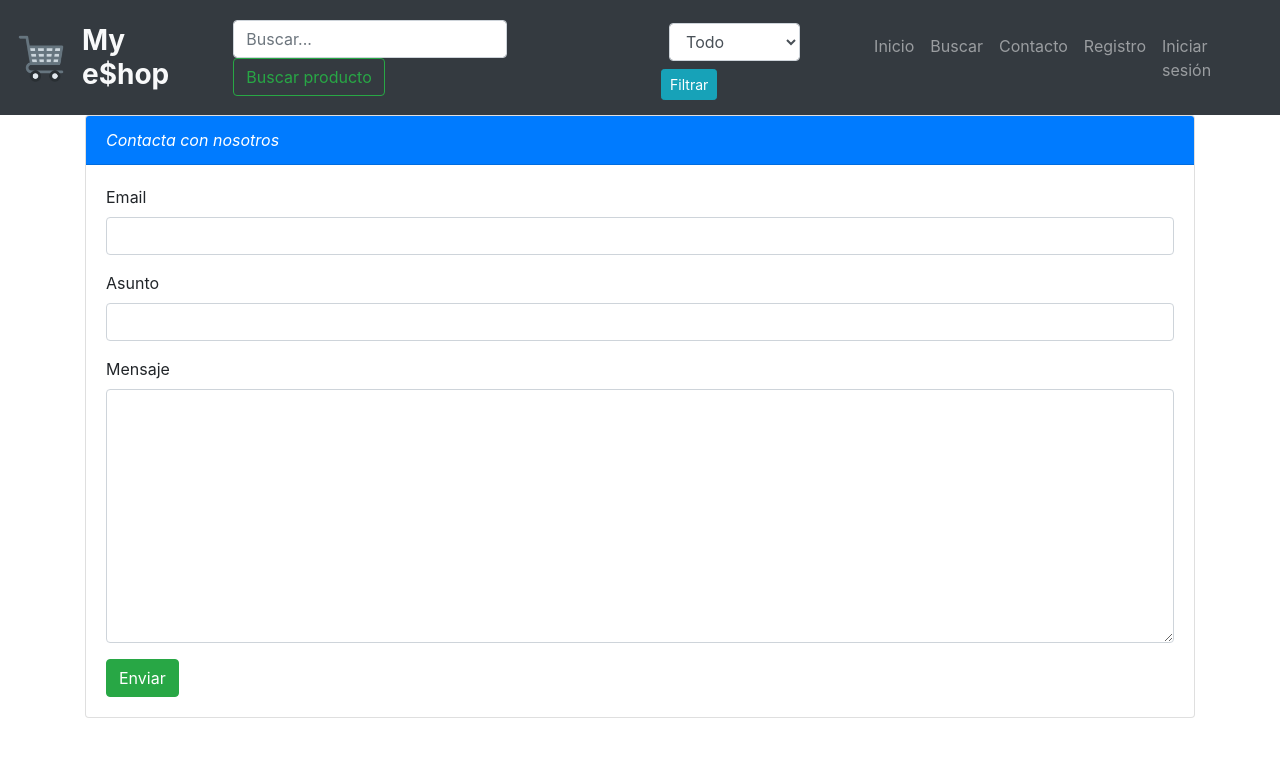
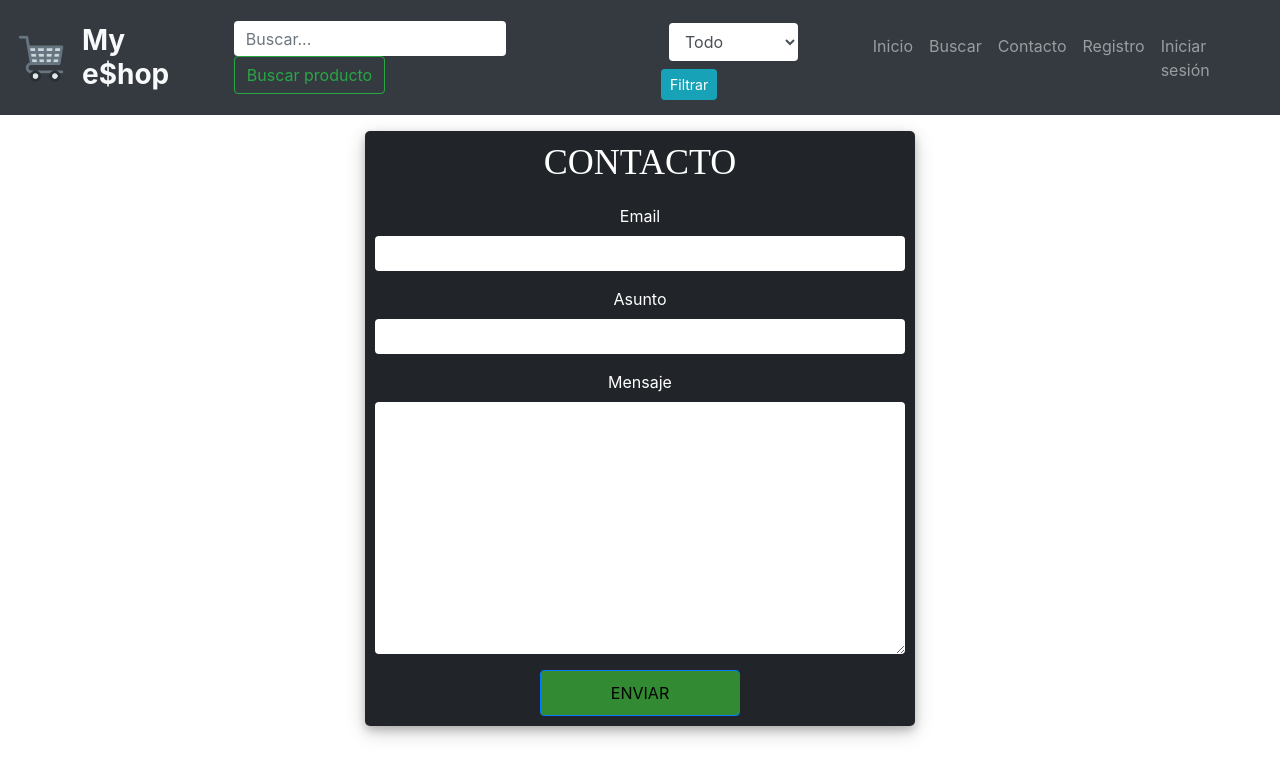
Before and after one commit to walter-barreiro/my_eshop, a Django app: page /contact/ in a window 1280 px wide. Shown: the top 777 px of the page. Run offline with Django 3.2, Linux system fonts and the light colour scheme; some libraries are stand-ins or nearby versions.

Commit message:
Update contact.html
Template contacto

```diff
--- a/proyecto_bit/contact/templates/contact/contact.html
+++ b/proyecto_bit/contact/templates/contact/contact.html
@@ -9,25 +9,69 @@ Contacto
 
 
 {% block content %}
-<!--<h1>Contacta con nosotros</h1>-->
-<!--<form method="post">-->
-<!--    {% csrf_token %}-->
-<!--    {{ form.from_email }}-->
-<!--    {{ form.subject }}-->
-<!--    {{ form.message }}-->
-<!--    <div class="form-actions">-->
-<!--      <button type="submit">Enviar</button>-->
-<!--    </div>-->
-<!--</form>-->
-<div class="container">
+<header>
+
+<style>
+
+.contact-form-area{
+width: 550px;
+margin-top: auto;
+margin-bottom: auto;
+background: #212529;
+position: relative;
+display: flex;
+justify-content: center;
+flex-direction: column;
+padding: 10px;
+box-shadow: 0 4px 8px 0 rgba(0, 0, 0, 0.2), 0 6px 20px 0 rgba(0, 0, 0, 0.19);
+-webkit-box-shadow: 0 4px 8px 0 rgba(0, 0, 0, 0.2), 0 6px 20px 0 rgba(0, 0, 0, 0.19);
+-moz-box-shadow: 0 4px 8px 0 rgba(0, 0, 0, 0.2), 0 6px 20px 0 rgba(0, 0, 0, 0.19);
+border-radius: 5px;
+
+
+}
+.contact-form-area form h3{
+font-size:36px;
+color:#fff;
+font-family: 'latobold';
+margin-bottom:20px;
+}
+
+.form-control {
+height: 35px;
+border: none;
+}
+
+.contact-form-area form .contact-btn{
+background: #328b32;
+padding: 10px 70px;
+color: #000000;
+-webkit-transition: all 0.5s;
+-moz-transition: all 0.5s;
+-o-transition: all 0.5s;
+-ms-transition: all 0.5s;
+transition: all 0.5s;
+}
+
+.contact-form-area form .contact-btn:hover{
+background:#fff;
+}
+
+</style>
+</header>
+<div>
+    <p>
+
+    </p>
+</div>
+    <section id="contact">
+        <div class="container d-flex justify-content-center text-center text-white">
             <div class="row">
                 <div class="col">
-            <div class="card">
-                <div class="card-header bg-primary text-white"><i class="fa fa-envelope"> Contacta con nosotros</i>
-                </div>
-                <div class="card-body">
+                  <div class="contact-form-area">
                     <form>
                        {% csrf_token %}
+                        <h3>CONTACTO</h3>
                             <div class="form-group">
                                 <label >Email</label>
                                 {{ form.from_email }}
@@ -40,12 +84,29 @@ Contacto
                                 <label >Mensaje</label>
                                 {{ form.message }}
                             </div>
-                        <div class="mx-auto">
-                        <button type="submit" class="btn btn-success text-right">Enviar</button></div>
+                            <button type="submit" class="btn btn-primary contact-btn">ENVIAR</button>
                             </form>
                             </div>
                 </div>
             </div>
         </div>
+    </section>
+
+{% if form.errors %}
+{% for field in form %}
+    {% for error in field.errors %}
+        <div class="alert alert-danger">
+            <strong>{{ error|escape }}</strong>
         </div>
+    {% endfor %}
+{% endfor %}
+{% for error in form.non_field_errors %}
+       <div class="alert alert-danger">
+            <strong>{{ error|escape }}</strong>
+        </div>
+{% endfor %}
+{% endif %}
+</form>
+</div>
+
 {% endblock %}
```
Lines whose indentation alone changed are shown as unchanged.
